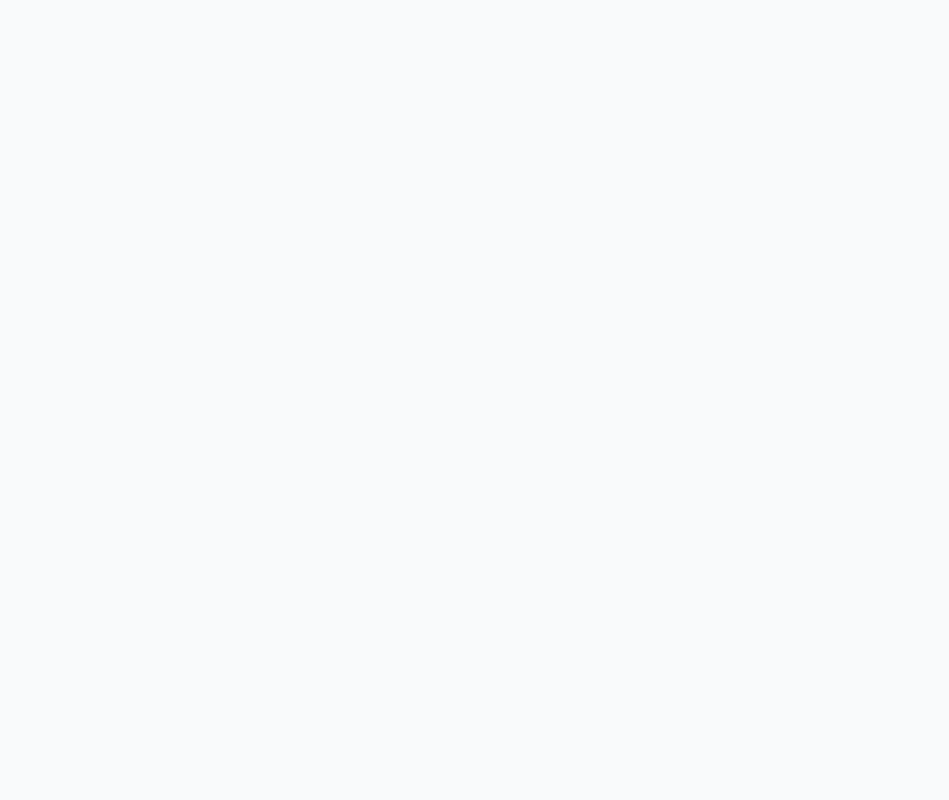
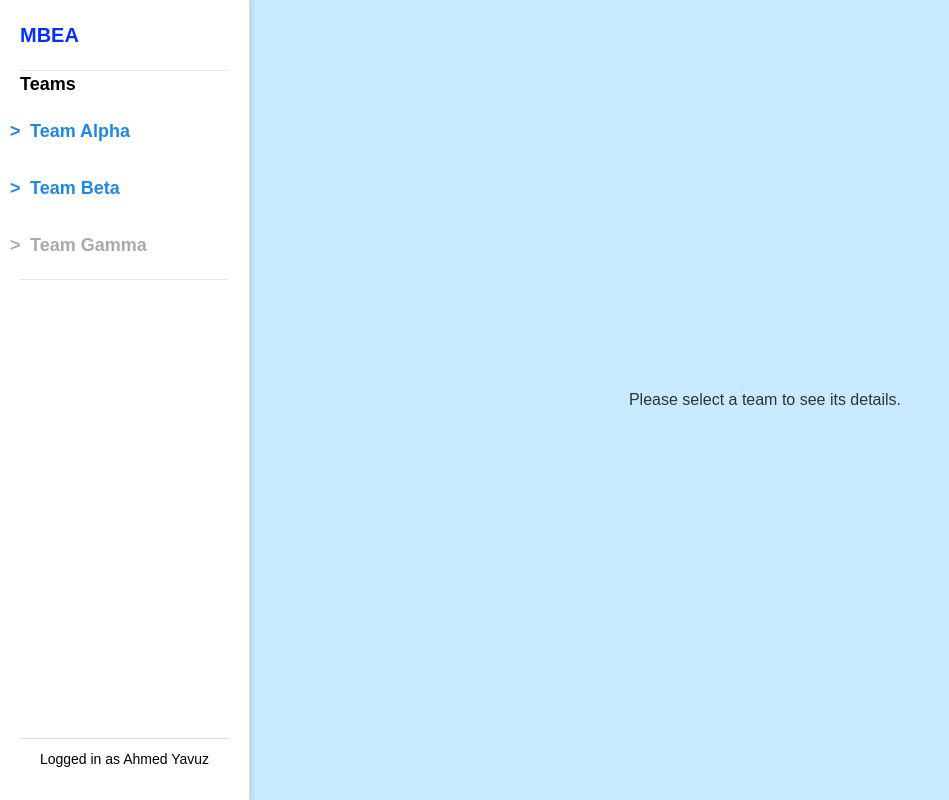
Before and after one commit to DeuHomeworks/dbms, a React (Create React App) app in the folder FRONTEND/: page /dashboard in a window 1280 px wide. Before the commit this address had no page. Shown: the whole page, without its empty margins (0-949 px from the left). Built offline with nearby package versions, Linux system fonts and the light colour scheme.

Commit message:
Dashboard Creation

```diff
--- a/FRONTEND/src/App.js
+++ b/FRONTEND/src/App.js
@@ -15,6 +15,8 @@
 import Footer from './components/Footer'; // Footer component for site footer
 import ProjectsPage from './pages/projectspage'; // Projects page component
 import AboutPage from './pages/About'; // About page component
+import DashboardPage from './pages/dashboardpage'; // About page component
+
 import './styles/Global.css'; // Global stylesheet for consistent styles across the app
 
 // A helper component to conditionally render the Navbar and Footer based on the current route
@@ -65,6 +67,8 @@
           {/* About page route */}
           <Route path="/projects" element={<ProjectsPage />} />
           {/* Projects page route (doesn't show Navbar/Footer due to Layout logic) */}
+          <Route path="/dashboard" element={<DashboardPage />} />
+
         </Routes>
       </Layout>
     </Router>
--- a/FRONTEND/src/pages/dashboardpage.js
+++ b/FRONTEND/src/pages/dashboardpage.js
@@ -1,106 +1,178 @@
-import { useState, useEffect } from 'react';
-import DashboardLayout from '../components/layout/projectListLayout';
-import UserProfile from '../components/ui/UserProfile';
-import SearchBox from '../components/ui/SearchBox';
-import ProjectList from '../components/projectsList/projectList';
-import { fetchUserDetails } from '../utils/userUtils';
-import logo from '../assets/logo2.png';
-import CreateProjectButton from '../components/projectsList/CreateProjectButton';
-import CreateProjectModal from '../components/modals/createProjectModal';
-import { jwtDecode } from 'jwt-decode'; // Import jwt-decode library to decode JWT tokens
+import React, { useState } from "react";
+import "../styles/Dashboard.css";
 
-function ProjectsPage() {
-  const [projects, setProjects] = useState([]); // Initialize projects state to an empty array
-  const [user, setUser] = useState(null);
-  const [isModalOpen, setIsModalOpen] = useState(false); // Add this state
+const mockTeams = [
+  { id: 1, name: "Team Alpha", members: ["Developer", "Team Member", "Manager"] },
+  { id: 2, name: "Team Beta", members: ["Developer", "Team Member", "Manager"] },
+  { id: 3, name: "Team Gamma", members: ["Team Member", "Manager"] },
+];
 
-  const handleCreateProject = () => {
-    setIsModalOpen(true); // Open the modal when the button is clicked
+const Dashboard = () => {
+  const [tasks, setTasks] = useState({
+    todo: ["Task 1", "Task 2", "Task 3"],
+    inProgress: ["Task 4"],
+    done: ["Task 5"],
+  });
+  const [userRole] = useState("Developer"); // Change to "Manager" or "Team Member" to test different roles
+  const [selectedTeam, setSelectedTeam] = useState(null);
+  const [selectedSection, setSelectedSection] = useState(null);
+
+  const handleDragStart = (e, task, sourceColumn) => {
+    e.dataTransfer.setData("task", task);
+    e.dataTransfer.setData("source", sourceColumn);
+
+    // For visual feedback
+    e.currentTarget.style.opacity = "0.5";
   };
 
-  const handleCloseModal = () => {
-    setIsModalOpen(false); // Close the modal
+  const handleDragEnd = (e) => {
+    e.currentTarget.style.opacity = "1";
   };
+  const handleDragOver = (e) => {
+    e.preventDefault(); // Allow the drop operation
+  };
+  const handleDrop = (e, targetColumn) => {
+    e.preventDefault(); // Prevent default behavior
+    const task = e.dataTransfer.getData("task");
+    const sourceColumn = e.dataTransfer.getData("source");
 
-  const handleSubmitProject = (projectData) => {
-    // Add your project submission logic here
-    console.log('Project submitted:', projectData);
-    setIsModalOpen(false); // Close the modal after submission
+    if (sourceColumn !== targetColumn) {
+      setTasks((prevTasks) => {
+        const updatedSource = prevTasks[sourceColumn].filter((t) => t !== task);
+        const updatedTarget = [...prevTasks[targetColumn], task];
+
+        return {
+          ...prevTasks,
+          [sourceColumn]: updatedSource,
+          [targetColumn]: updatedTarget,
         };
-
-  useEffect(() => {
-    const token = localStorage.getItem('token');
-    if (token) {
-      // Decode the token to extract the user ID
-      const decoded = jwtDecode(token); // Decode JWT to extract user info
-      const userId = decoded.UID; // Get the user ID from the decoded token
-
-      // Fetch user details (if needed for your logic)
-      fetchUserDetails(token).then((userData) => {
-        if (userData) {
-          setUser(userData);
-          fetchProjects(userId, token); // Fetch projects after setting user
-        }
       });
     }
-  }, []);
-
-  const fetchProjects = async (userId, token) => {
-    try {
-      const response = await fetch('http://localhost:5000/projects/userProjects', {
-        method: 'GET',
-        headers: {
-          Authorization: `Bearer ${token}`,
-          'User-ID': userId,
-        },
-      });
-
-      if (response.ok) {
-        const projects = await response.json();
-        console.log('Raw projects data:', projects); // More detailed logging
-        setProjects(projects);
-      } else {
-        console.error('Failed to fetch projects:', await response.text());
-      }
-    } catch (error) {
-      console.error('Error fetching projects:', error);
+  };
+  const handleTeamClick = (team) => {
+    if (userRole === "Manager" || team.members.includes(userRole)) {
+      setSelectedTeam(team);
+      setSelectedSection(null); // Reset section when a new team is selected
     }
   };
 
+  const handleSectionClick = (section) => {
+    setSelectedSection(section);
+  };
+
+  const renderMainContent = () => {
+    if (!selectedTeam) {
+      return <p>Please select a team to see its details.</p>;
+    }
+
+    if (!selectedSection) {
+      return <p>Please select a section (Tasks, Notes, or Files) for {selectedTeam.name}.</p>;
+    }
+
     return (
-    <DashboardLayout>
-      <div className="flex items-center space-x-4 mb-8">
-        {user ? (
-          <UserProfile name={`${user.firstname} ${user.lastname}`} avatarUrl="/default-avatar.png" />
-        ) : (
-          <UserProfile name="Loading..." avatarUrl="/default-avatar.png" />
+        <div className="kanban-board">
+          {Object.keys(tasks).map((column) => (
+              <div
+                  key={column}
+                  className={`kanban-column ${column}`}
+                  onDragOver={handleDragOver}
+                  onDrop={(e) => handleDrop(e, column)}
+              >
+                <h3>
+                  {column === "todo"
+                      ? "To Do"
+                      : column === "inProgress"
+                          ? "In Progress"
+                          : "Done"}
+                </h3>
+                <ul>
+                  {tasks[column].map((task, index) => (
+                      <li
+                          key={index}
+                          draggable
+                          onDragStart={(e) => handleDragStart(e, task, column)}
+                          onDragEnd={handleDragEnd}
+                      >
+                        {task}
+                      </li>
+                  ))}
+                </ul>
+              </div>
+          ))}
+        </div>
+    );
+  };
+
+  return (
+      <div className="dashboard-container">
+        {/* Sidebar */}
+        <div className="sidebar">
+          {/* Active Project Name */}
+          <div className="active-project">MBEA</div>
+          <hr className="sidebar-divider"/>
+          {/* Line added here */}
+
+          <div className="sidebar-section">
+            <h3>Teams</h3>
+            <ul>
+              {mockTeams.map((team) => (
+                  <React.Fragment key={team.id}>
+                    <li
+                        className={`team-item ${
+                            userRole === "Manager" || team.members.includes(userRole)
+                                ? "clickable"
+                                : "disabled"
+                        }`}
+                        onClick={() => handleTeamClick(team)}
+                    >
+                      {team.name}
+                    </li>
+
+                    {/* Submenu for selected team */}
+                    {selectedTeam?.id === team.id && (
+                        <ul className="team-submenu">
+                          <li
+                              className={`submenu-item ${
+                                  selectedSection === "tasks" ? "active" : ""
+                              }`}
+                              onClick={() => handleSectionClick("tasks")}
+                          >
+                            Tasks
+                          </li>
+                          <li
+                              className={`submenu-item ${
+                                  selectedSection === "notes" ? "active" : ""
+                              }`}
+                              onClick={() => handleSectionClick("notes")}
+                          >
+                            Notes
+                          </li>
+                          <li
+                              className={`submenu-item ${
+                                  selectedSection === "files" ? "active" : ""
+                              }`}
+                              onClick={() => handleSectionClick("files")}
+                          >
+                            Files
+                          </li>
+                        </ul>
                     )}
+                  </React.Fragment>
+              ))}
+            </ul>
           </div>
 
-      <div className="mb-8">
-        <div className="flex justify-center -mb-2">
-          <img src={logo} alt="Logo" className="w-48 h-48" />
+          {/* Sidebar Footer */}
+          <hr className="sidebar-divider" /> {/* Line above the footer */}
+          <div className="sidebar-bottom">
+            Logged in as Ahmed Yavuz
           </div>
-        <p className="text-center text-lg text-gray-600 -mt-10 mb-4">
-          Nice to see you again! Here is your workspace.
-        </p>
         </div>
 
-      <div className="space-y-6">
-        <div className="flex items-center justify-between mb-4">
-          <h2 className="text-xl font-semibold text-gray-900">Your Projects</h2>
-          <SearchBox />
+        {/* Main Content */}
+        <div className="main-content">{renderMainContent()}</div>
       </div>
-        <CreateProjectButton onClick={handleCreateProject}/>
-        <ProjectList projects={projects} />
-      </div>
-      <CreateProjectModal
-        isOpen={isModalOpen}
-        onClose={handleCloseModal}
-        onSubmit={handleSubmitProject}
-      />
-    </DashboardLayout>
   );
-}
+};
 
-export default ProjectsPage;
+export default Dashboard;
--- a/FRONTEND/src/pages/loginPage.js
+++ b/FRONTEND/src/pages/loginPage.js
@@ -31,7 +31,7 @@
       if (response.ok) {
         // If the response is successful, store the token in localStorage
         localStorage.setItem('token', data.token);
-        navigate('/projects'); // Navigate to the projects page
+        navigate('/projects/'); // Navigate to the projects page
       } else {
         // If the response is unsuccessful, display an error message
         setError(data.message || 'Login failed');
--- a/FRONTEND/src/styles/Dashboard.css
+++ b/FRONTEND/src/styles/Dashboard.css
@@ -0,0 +1,242 @@
+/* General Container */
+.dashboard-container {
+    display: flex;
+    height: 100vh; /* Ensures the entire screen height is covered */
+}
+
+/* Team Names with Indicator */
+.team-item {
+    font-size: 18px; /* Larger font size */
+    font-weight: bold; /* Bold text */
+    margin-bottom: 10px;
+    padding: 10px;
+    border-radius: 4px;
+    color: black; /* Black text */
+    cursor: default;
+    transition: background-color 0.2s;
+    position: relative; /* For positioning the indicator */
+}
+
+.team-item::before {
+    content: '>'; /* Add indicator */
+    position: absolute;
+    left: -10px; /* Position it to the left of the team name */
+    color: #1e88e5; /* Match the clickable color */
+    font-weight: bold;
+    font-size: 18px;
+}
+
+.team-item.clickable:hover::before {
+    color: #1565c0; /* Change color on hover */
+}
+
+.team-item.disabled::before {
+    color: #aaa; /* Gray indicator for disabled items */
+}
+
+/* Submenu Items (Tasks, Notes, Files) with Dot Indicator */
+.submenu-item {
+    font-size: 16px; /* Larger font size */
+    font-weight: bold; /* Bold text */
+    color: black; /* Black text */
+    cursor: pointer;
+    transition: color 0.2s;
+    position: relative; /* For positioning the dot */
+    padding-left: 20px; /* Space for the dot indicator */
+}
+
+.submenu-item::before {
+    content: '•'; /* Add dot indicator */
+    position: absolute;
+    left: 0; /* Align dot to the left of the submenu */
+    color: #1e88e5; /* Blue indicator */
+    font-size: 18px; /* Match text size */
+}
+
+.submenu-item:hover {
+    color: #1e88e5; /* Highlight text on hover */
+}
+
+.submenu-item:hover::before {
+    color: #1565c0; /* Change dot color on hover */
+}
+
+.submenu-item.active {
+    color: #1e88e5; /* Active text color */
+}
+
+.submenu-item.active::before {
+    color: #1e88e5; /* Active dot color */
+}
+
+/* Sidebar */
+.sidebar {
+    width: 250px;
+    background-color: #ffffff;
+    padding: 20px;
+    display: flex;
+    flex-direction: column;
+    border-right: 1px solid #ddd;
+    box-shadow: 2px 0 5px rgba(0, 0, 0, 0.1);
+    height: 100%; /* Full height of the screen */
+    position: relative; /* Allows for dynamic bottom placement */
+}
+
+.active-project {
+    font-size: 20px;
+    font-weight: bold;
+    margin-bottom: 20px;
+    color: #062ffa;
+}
+
+.sidebar-section h3 {
+    font-size: 18px;
+    color: #000000;
+    margin-bottom: 10px;
+    font-weight: bold;
+}
+
+ul {
+    list-style: none;
+    padding: 0;
+}
+
+ul li {
+    margin-bottom: 10px;
+    padding: 10px;
+    border-radius: 4px;
+    font-size: 14px;
+    color: #333;
+    cursor: default;
+    transition: background-color 0.2s;
+}
+
+ul li.clickable {
+    cursor: pointer;
+    color: #1e88e5;
+}
+
+ul li.clickable:hover {
+    background-color: #e3f2fd;
+}
+
+ul li.disabled {
+    color: #aaa;
+    cursor: not-allowed;
+}
+
+/* Submenu (Tasks, Notes, Files) */
+.team-submenu {
+    list-style: none;
+    padding-left: 20px;
+}
+
+/* Sidebar Bottom Alignment */
+.sidebar-bottom {
+    margin-top: auto; /* Pushes this section to the bottom */
+    padding: 10px;
+    border-top: 1px solid #ddd;
+    font-size: 14px;
+    color: #000000;
+    text-align: center;
+}
+
+/* Main Content */
+.main-content {
+    flex: 1;
+    background: #c7eaff; /* Matches the uploaded color */
+    padding: 20px;
+    display: flex;
+    flex-direction: column;
+    justify-content: center;
+    align-items: center;
+}
+
+.team-details {
+    background: white;
+    padding: 20px;
+    border-radius: 8px;
+    box-shadow: 0 4px 8px rgba(0, 0, 0, 0.1);
+    text-align: center;
+    max-width: 500px;
+    width: 100%;
+}
+
+.team-details h2 {
+    margin-bottom: 10px;
+    color: #333;
+}
+
+.team-details ul {
+    padding: 0;
+    list-style: none;
+}
+
+.team-details li {
+    margin: 5px 0;
+    color: #555;
+}
+
+.app-card {
+    background: white;
+    padding: 20px;
+    border-radius: 8px;
+    box-shadow: 0 4px 8px rgba(0, 0, 0, 0.1);
+    text-align: center;
+    max-width: 500px;
+    width: 100%;
+}
+
+.app-card h2 {
+    margin-bottom: 10px;
+    color: #333;
+}
+
+.app-card p {
+    color: #555;
+}
+.kanban-board {
+    display: flex;
+    gap: 20px;
+    justify-content: space-evenly; /* Ensure even spacing in fullscreen */
+    align-items: flex-start;
+    width: 100%; /* Expand to full width */
+    padding: 20px;
+    height: calc(100vh - 40px); /* Adjust height for fullscreen */
+    overflow-y: auto; /* Allow scrolling */
+}
+
+.kanban-column {
+    background: #f4f4f4;
+    padding: 20px;
+    border-radius: 8px;
+    box-shadow: 0 4px 8px rgba(0, 0, 0, 0.1);
+    flex: 1; /* Ensure columns stretch evenly */
+    min-width: 300px; /* Maintain a minimum width */
+    max-height: 90%; /* Avoid overflow */
+    overflow-y: auto; /* Scroll if content exceeds column height */
+}
+
+.kanban-column ul {
+    list-style: none;
+    padding: 0;
+    margin: 0;
+}
+
+.kanban-column li {
+    background: white;
+    margin: 10px 0;
+    padding: 10px;
+    border-radius: 4px;
+    box-shadow: 0 2px 4px rgba(0, 0, 0, 0.1);
+    cursor: grab;
+    transition: background-color 0.2s;
+}
+
+.kanban-column li:hover {
+    background-color: #e3f2fd;
+}
+
+.kanban-column li:active {
+    cursor: grabbing;
+}
```
Also changed, not shown: 1 other file (tests, documents, lock files or other folders). Lines whose indentation alone changed are shown as unchanged.
